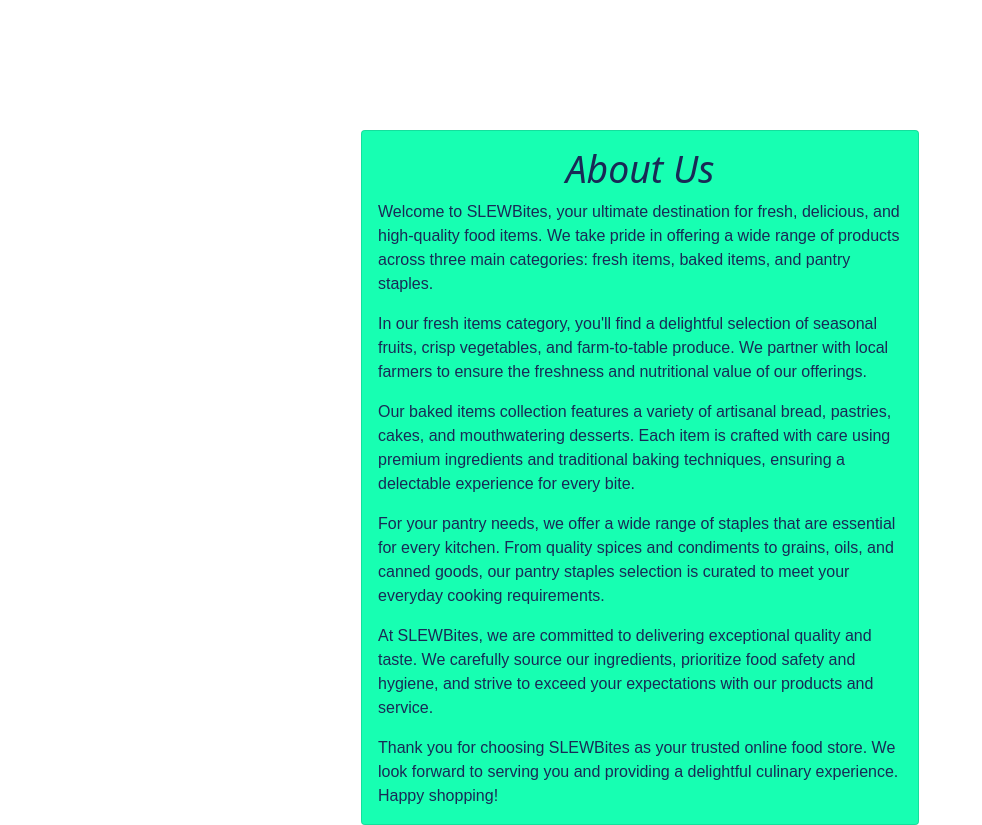
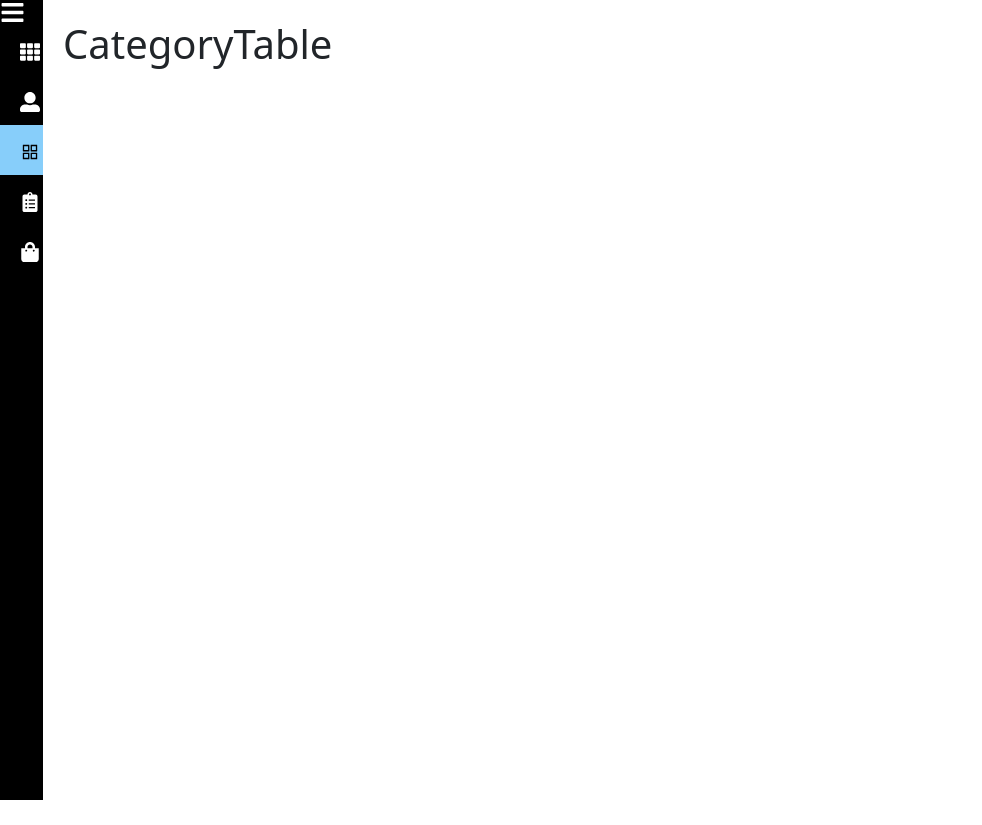
Before and after one commit to Laiba-2811/SLEWBites, a React (Create React App) app: page /category in a window 1280 px wide. Shown: the whole page, without its empty margins (0-982 px from the left). After the commit the page ends 800 px from the top, so only its background shows below. Built offline with nearby package versions, Linux system fonts and the light colour scheme.

Commit message:
Sidebar
done

```diff
--- a/package.json
+++ b/package.json
@@ -3,13 +3,18 @@
   "version": "0.1.0",
   "private": true,
   "dependencies": {
+    "@react-icons/all-files": "^4.1.0",
     "@testing-library/jest-dom": "^5.16.5",
     "@testing-library/react": "^13.4.0",
     "@testing-library/user-event": "^13.5.0",
     "bootstrap": "^5.1.3",
+    "bootstrap-icons": "^1.10.5",
+    "cdbreact": "^1.5.16",
     "react": "^18.2.0",
     "react-bootstrap": "^2.7.4",
     "react-dom": "^18.2.0",
+    "react-icons": "^4.8.0",
+    "react-router-dom": "^6.11.2",
     "react-scripts": "5.0.1",
     "web-vitals": "^2.1.4"
   },
--- a/src/App.css
+++ b/src/App.css
@@ -1,41 +1,56 @@
-/*
-h1{
 
-  color:#192A56;
-  font-family: Impact, Haettenschweiler, 'Arial Narrow Bold', sans-serif;
-  font-style: italic;
-  text-align: center;
-  margin-top:150px;
-  margin-bottom:20px;
+.container{
+ display: flex;
+ margin: 0;
+ padding: 0;
 }
-p{
-  color: rgb(13, 219, 150);
+main{
+  width:100%;
+  padding:20px;
+}
+.sidebar{
+  background: #000;
+  color: #fff;
+  height: 100vh;
+  width: 200px;
+  /* position: fixed; */
+  top: 0;
+  left: 0;
+
 
 }
-#background{
-  background-image: url('bgImage.jpg');
-  background-repeat: no-repeat;
-  background-size: 1000px 1000px;
+.top-selection{
+  display: flex;
+  align-items: center;
+  padding: 20px 15px;
 
-} */
-.card-title {
-  color: #192A56;
-  text-align: center;
-  font-style: italic;
-  font-size: 28pt;
 }
-.card-title:hover{
-  background-color:rgb(13, 219, 150);
+.logo{
+  font-size: 30px;
 }
-.card-text {
-  color: #192A56;
-  font-family:  sans-serif;
+.bars{
+  font-size:25px;
+  display: flex;
+  margin-left: 30px;
+}
+.link{
+  display:flex;color:#fff;
+  padding: 5px 15px;
+  gap:1;
+  transition: all 0.5s;
+
+}
+.link:hover{
+  background: lightskyblue;
+  color:#000;
+  transition: all 0.5s;
+}
+.active{
+  background: lightskyblue;
+  color:#000;
 }
 
-
-#card{
-  background-color: rgb(23, 255, 178);
-  width: 50%;
-  margin-top: 130px;
-  margin-left:25%;
+.icon, .link_text{
+    font-size: 20px;
+    margin: 5px;
 }
--- a/src/App.js
+++ b/src/App.js
@@ -1,16 +1,19 @@
 import React from 'react';
 import 'bootstrap/dist/css/bootstrap.min.css';
 import './App.css';
-import ShoppingCart from './Pages/ShoppingCart';
-import AboutUs from './Pages/AboutUs';
+// import ShoppingCart from './Pages/ShoppingCart';
+// import AboutUs from './Pages/AboutUs';
+import AdminPannel from './Components/AdminPanel';
 
 
 function App() {
   return (
     <>
     <div>
+    {/* <h1>SLEWBites</h1> */}
+      <AdminPannel />
       {/* <ShoppingCart></ShoppingCart> */}
-      <AboutUs></AboutUs>
+      {/* <AboutUs></AboutUs> */}
     </div>
     {/* <div> </div> */}
     </>
--- /dev/null
+++ b/src/Components/AdminPanel.js
@@ -0,0 +1,78 @@
+// import React, { useState } from 'react';
+// import Sidebar from './Sidebar';
+// import OrderTable from './OrderTable';
+// import UserTable from './UserTable';
+// import ProductTable from './ProductTable';
+// import CategoryTable from './CategoryTable';
+// import Container from 'react-bootstrap/Container';
+// import Row from 'react-bootstrap/Row';
+// import Col from 'react-bootstrap/Col';
+
+// const AdminPanel = () => {
+//   const [activeTab, setActiveTab] = useState('Order-List');
+
+//   const changeTab = (tab) => {
+//     setActiveTab(tab);
+//   };
+
+//   const renderContent = () => {
+//     switch (activeTab) {
+//       case 'Order-List':
+//         return <OrderTable />;
+//       case 'UserList':
+//         return <UserTable />;
+//       case 'ProductList':
+//         return <ProductTable />;
+//       case 'Category':
+//         return <CategoryTable />;
+//       default:
+//         return null;
+//     }
+//   };
+
+//   return (
+//     <div className="admin-panel">
+//       <h1>Admin Panel</h1>
+//       <Container fluid>
+//         <Row>
+//           <Col sm={3} className="sidebar-col">
+//             <Sidebar activeTab={activeTab} changeTab={changeTab} />
+//           </Col>
+//           <Col sm={9} className="content-col">
+//             <div className="content-container">{renderContent()}</div>
+//           </Col>
+//         </Row>
+//       </Container>
+//     </div>
+//   );
+// };
+
+// export default AdminPanel;
+import React from 'react';
+import { BrowserRouter, Route, Routes } from 'react-router-dom';
+import '../App.css';
+import Sidebar from './Sidebar';
+import Order from './OrderTable';
+import User from './UserTable';
+import ProductTable from './ProductTable';
+import CategoryTable from './CategoryTable';
+import DashBoard from './DashBoard';
+const AdminPannel = () => {
+  return(
+
+
+    <BrowserRouter>
+      <Sidebar>
+        <Routes>
+          <Route path ="/" element =  {<DashBoard/>}/>
+          <Route path ="/user" element =  {<User/>}/>
+          <Route path="/category"  element =  {<CategoryTable/>}/>
+          <Route path='/order'  element =  {<Order/>}/>
+          <Route path ='/products' element =  {<ProductTable/>}/>
+        </Routes>
+      </Sidebar>
+    </BrowserRouter>
+
+  );
+}
+export default  AdminPannel
--- /dev/null
+++ b/src/Components/CategoryTable.js
@@ -0,0 +1,36 @@
+// import React from 'react';
+
+// const CategoryTable = () => {
+//   return (
+//     <div>
+//       <h2>Category List</h2>
+//       <table>
+//         <thead>
+//           <tr>
+//             <th>Category Name</th>
+//           </tr>
+//         </thead>
+//         <tbody>
+//           <tr>
+//             <td>Fresh items</td>
+//           </tr>
+//           <tr>
+//             <td>Baked items</td>
+//           </tr>
+//           <tr>
+//             <td>Pantry staples</td>
+//           </tr>
+//           {/* Add more rows for categories */}
+//         </tbody>
+//       </table>
+//     </div>
+//   );
+// };
+
+// export default CategoryTable;
+const CategoryTable = () => {
+  return(
+    <h1>CategoryTable</h1>
+  )
+}
+export default CategoryTable
--- /dev/null
+++ b/src/Components/DashBoard.js
@@ -0,0 +1,4 @@
+const DashBoard = () => {
+    return(<h1> dashboard</h1>)
+}
+export default DashBoard
--- /dev/null
+++ b/src/Components/OrderTable.js
@@ -0,0 +1,43 @@
+// import React from 'react';
+// import Table from 'react-bootstrap/Table';
+
+// const OrderTable = () => {
+//   return (
+//     <div>
+//       <h2>Order List</h2>
+//       <Table striped bordered hover>
+//         <thead>
+//           <tr>
+//             <th>Order Name</th>
+//             <th>Price</th>
+//             <th>Quantity</th>
+//             <th>Order Status</th>
+//           </tr>
+//         </thead>
+//         <tbody>
+//           <tr>
+//             <td>Order 1</td>
+//             <td>$10.99</td>
+//             <td>2</td>
+//             <td>Processing</td>
+//           </tr>
+//           <tr>
+//             <td>Order 2</td>
+//             <td>$15.99</td>
+//             <td>1</td>
+//             <td>Shipped</td>
+//           </tr>
+//           {/* Add more rows for orders */}
+//         </tbody>
+//       </Table>
+//     </div>
+//   );
+// };
+
+// export default OrderTable;
+const Order = () => {
+  return(
+    <h1>OrderTabel</h1>
+  )
+}
+export default Order
--- /dev/null
+++ b/src/Components/ProductTable.js
@@ -0,0 +1,6 @@
+const ProductTable = () => {
+    return(
+        <h1>ProductTable</h1>
+    )
+}
+export default ProductTable
--- /dev/null
+++ b/src/Components/Sidebar.js
@@ -0,0 +1,112 @@
+// import React from 'react';
+// import { CDBSidebar, CDBSidebarContent, CDBSidebarMenu, CDBSidebarMenuItem } from 'cdbreact';
+
+// const Sidebar = ({ activeTab, changeTab }) => {
+//   return (
+//     <CDBSidebar textColor="#192A56" backgroundColor="rgb(23, 255, 178)">
+//       <CDBSidebarContent className="sidebar-content">
+//         <CDBSidebarMenu>
+//           <CDBSidebarMenuItem
+//             active={activeTab === 'Order-List'}
+//             onClick={() => changeTab('Order-List')}
+//             className="sidebar-menu-item"
+//           >
+//             Order-List
+//           </CDBSidebarMenuItem>
+//           <CDBSidebarMenuItem
+//             active={activeTab === 'UserList'}
+//             onClick={() => changeTab('UserList')}
+//             className="sidebar-menu-item"
+//           >
+//             UserList
+//           </CDBSidebarMenuItem>
+//           <CDBSidebarMenuItem
+//             active={activeTab === 'ProductList'}
+//             onClick={() => changeTab('ProductList')}
+//             className="sidebar-menu-item"
+//           >
+//             Product List
+//           </CDBSidebarMenuItem>
+//           <CDBSidebarMenuItem
+//             active={activeTab === 'Category'}
+//             onClick={() => changeTab('Category')}
+//             className="sidebar-menu-item"
+//           >
+//             Category
+//           </CDBSidebarMenuItem>
+//         </CDBSidebarMenu>
+//       </CDBSidebarContent>
+//     </CDBSidebar>
+//   );
+// };
+
+// export default Sidebar;
+import React, {useState} from "react";
+import { FaTh, FaBars , FaUserAlt, FaShoppingBag , FaClipboardList} from "react-icons/fa";
+import { AiOutlineAppstore } from "react-icons/ai"
+import { NavLink } from 'react-router-dom';
+
+
+const Sidebar = ({children}) => {
+  const[isOpen , setIsOpen]= useState(false);
+  const toggel = () => setIsOpen(!isOpen);
+  const menuItem = [
+    {
+      path:"/",
+      name:"DashBoard",
+      icon: <FaTh/>
+
+    },
+    {
+      path:"/user",
+      name:"Users",
+      icon: <FaUserAlt/>
+
+    },
+    {
+      path:"/category",
+      name:"Category",
+      icon: <AiOutlineAppstore />
+
+    },
+    {
+      path:"/order",
+      name:"Orders",
+      icon: <FaClipboardList />
+
+    },
+    {
+      path:"/products",
+      name:"Products",
+      icon: <FaShoppingBag />
+
+    },
+
+
+]
+  return(
+    <div className="container">
+        <div style={{width: isOpen ? "200px" : "43px" }}className="sidebar">
+           <div className="top_section">
+             <h1 style={{display: isOpen ? "block" : "none" }} className="logo">Admin</h1>
+             <div style={{marginLeft: isOpen? "50px" : "0px" }} className="bars">
+                <FaBars onClick={toggel}/>
+             </div>
+
+           </div>
+            {
+            menuItem.map((item, index) => (
+              <NavLink to={item.path} key={index} className="link" activeClassNam = "active">
+                <div className="icon">{item.icon}</div>
+                <div style={{display: isOpen ? "block" : "none" }} className="Link-text">{item.name}</div>
+
+              </NavLink>
+            ))
+          }
+        </div>
+        <main>{children}</main>
+    </div>
+)
+
+}
+export default Sidebar
--- /dev/null
+++ b/src/Components/UserTable.js
@@ -0,0 +1,47 @@
+// import React from 'react';
+
+// class UserTable extends React.Component {
+//   render() {
+//     return (
+//       <div>
+//         <h2>User List</h2>
+//         <table>
+//           <thead>
+//             <tr>
+//               <th>User Name</th>
+//               <th>E-mail</th>
+//               <th>Password</th>
+//               <th>Address</th>
+//               <th>Phone Number</th>
+//             </tr>
+//           </thead>
+//           <tbody>
+//             <tr>
+//               <td>User 1</td>
+//               <td>user1@example.com</td>
+//               <td>********</td>
+//               <td>123 Main St</td>
+//               <td>555-1234</td>
+//             </tr>
+//             <tr>
+//               <td>User 2</td>
+//               <td>user2@example.com</td>
+//               <td>********</td>
+//               <td>456 Elm St</td>
+//               <td>555-5678</td>
+//             </tr>
+//             {/* Add more rows for users */}
+//           </tbody>
+//         </table>
+//       </div>
+//     );
+//   }
+// }
+
+// export default UserTable;
+const User = () => {
+  return(
+    <h1> USER TABEL</h1>
+  )
+}
+export default User
--- a/src/Pages/AboutUs.js
+++ b/src/Pages/AboutUs.js
@@ -1,44 +1,44 @@
 
-import React from 'react';
-import 'bootstrap/dist/css/bootstrap.min.css';
-import { Card } from 'react-bootstrap';
+// import React from 'react';
+// import 'bootstrap/dist/css/bootstrap.min.css';
+// import { Card } from 'react-bootstrap';
 
 
-function AboutUs() {
-  return (
-    <div className="container mt-5">
-     {/* <Row>
-     <Col md={8}> */}
-            <Card id ="card">
-                <Card.Body>
-                <Card.Title>About Us</Card.Title>
-                <Card.Text>
-                Welcome to SLEWBites, your ultimate destination for fresh, delicious, and high-quality food items. We take pride in offering a wide range of products across three main categories: fresh items, baked items, and pantry staples.
-              </Card.Text>
-              <Card.Text>
-                In our fresh items category, you'll find a delightful selection of seasonal fruits, crisp vegetables, and farm-to-table produce. We partner with local farmers to ensure the freshness and nutritional value of our offerings.
-              </Card.Text>
-              <Card.Text>
-                Our baked items collection features a variety of artisanal bread, pastries, cakes, and mouthwatering desserts. Each item is crafted with care using premium ingredients and traditional baking techniques, ensuring a delectable experience for every bite.
-              </Card.Text>
-              <Card.Text>
-                For your pantry needs, we offer a wide range of staples that are essential for every kitchen. From quality spices and condiments to grains, oils, and canned goods, our pantry staples selection is curated to meet your everyday cooking requirements.
-              </Card.Text>
-              <Card.Text>
-                At SLEWBites, we are committed to delivering exceptional quality and taste. We carefully source our ingredients, prioritize food safety and hygiene, and strive to exceed your expectations with our products and service.
-              </Card.Text>
-              <Card.Text>
-                Thank you for choosing SLEWBites as your trusted online food store. We look forward to serving you and providing a delightful culinary experience. Happy shopping!
-              </Card.Text>
-                </Card.Body>
-            </Card>
-       {/* </Col> */}
-      {/* <Col md={4}>
-          <img src={bgImage} alt="About Us" className="img-fluid" />
-     </Col> */}
-     {/* </Row>  */}
-    </div>
-  );
-}
+// function AboutUs() {
+//   return (
+//     <div className="container mt-5">
+//      {/* <Row>
+//      <Col md={8}> */}
+//             <Card id ="card">
+//                 <Card.Body>
+//                 <Card.Title>About Us</Card.Title>
+//                 <Card.Text>
+//                 Welcome to SLEWBites, your ultimate destination for fresh, delicious, and high-quality food items. We take pride in offering a wide range of products across three main categories: fresh items, baked items, and pantry staples.
+//               </Card.Text>
+//               <Card.Text>
+//                 In our fresh items category, you'll find a delightful selection of seasonal fruits, crisp vegetables, and farm-to-table produce. We partner with local farmers to ensure the freshness and nutritional value of our offerings.
+//               </Card.Text>
+//               <Card.Text>
+//                 Our baked items collection features a variety of artisanal bread, pastries, cakes, and mouthwatering desserts. Each item is crafted with care using premium ingredients and traditional baking techniques, ensuring a delectable experience for every bite.
+//               </Card.Text>
+//               <Card.Text>
+//                 For your pantry needs, we offer a wide range of staples that are essential for every kitchen. From quality spices and condiments to grains, oils, and canned goods, our pantry staples selection is curated to meet your everyday cooking requirements.
+//               </Card.Text>
+//               <Card.Text>
+//                 At SLEWBites, we are committed to delivering exceptional quality and taste. We carefully source our ingredients, prioritize food safety and hygiene, and strive to exceed your expectations with our products and service.
+//               </Card.Text>
+//               <Card.Text>
+//                 Thank you for choosing SLEWBites as your trusted online food store. We look forward to serving you and providing a delightful culinary experience. Happy shopping!
+//               </Card.Text>
+//                 </Card.Body>
+//             </Card>
+//        {/* </Col> */}
+//       {/* <Col md={4}>
+//           <img src={bgImage} alt="About Us" className="img-fluid" />
+//      </Col> */}
+//      {/* </Row>  */}
+//     </div>
+//   );
+// }
 
-export default AboutUs;
+// export default AboutUs;
--- a/src/Pages/ShoppingCart.js
+++ b/src/Pages/ShoppingCart.js
@@ -1,75 +1,75 @@
-import React, { useState } from 'react';
-import { Container, Row, Col, Card, Button } from 'react-bootstrap';
-import item1 from './item1.jpg';
-import item2 from './item2.jpg';
-import item3 from './item3.jpg';
+// import React, { useState } from 'react';
+// import { Container, Row, Col, Card, Button } from 'react-bootstrap';
+// import item1 from './item1.jpg';
+// import item2 from './item2.jpg';
+// import item3 from './item3.jpg';
 
-const ShoppingCart = () => {
-  const [cartItems, setCartItems] = useState([]);
-  const [totalPrice, setTotalPrice] = useState(0);
+// const ShoppingCart = () => {
+//   const [cartItems, setCartItems] = useState([]);
+//   const [totalPrice, setTotalPrice] = useState(0);
 
-  const addToCart = (item) => {
-    setCartItems([...cartItems, item]);
-    setTotalPrice(totalPrice + item.price);
-  };
+//   const addToCart = (item) => {
+//     setCartItems([...cartItems, item]);
+//     setTotalPrice(totalPrice + item.price);
+//   };
 
-  return (
-    <Container>
-      <h1>Shopping Cart</h1>
-      <Row>
-        <Col md={4}>
-          <Card>
-            <Card.Img variant="top" src={item1} />
-            <Card.Body>
-              <Card.Title>Fresh Items</Card.Title>
-              <Card.Text>Price: $10</Card.Text>
-              <Button variant="success" onClick={() => addToCart({ id: 1, name: 'Item 1', price: 10 })}>
-                Add to Cart
-              </Button>
-            </Card.Body>
-          </Card>
-        </Col>
-        <Col md={4}>
-          <Card>
-            <Card.Img variant="top" src={item2} />
-            <Card.Body>
-              <Card.Title>Baked Items</Card.Title>
-              <Card.Text>Price: $15</Card.Text>
-              <Button variant="success" onClick={() => addToCart({ id: 2, name: 'Item 2', price: 15 })}>
-                Add to Cart
-              </Button>
-            </Card.Body>
-          </Card>
-        </Col>
-        <Col md={4}>
-          <Card>
-            <Card.Img variant="top" src={item3} />
-            <Card.Body>
-              <Card.Title>Pantry Staples</Card.Title>
-              <Card.Text>Price: $20</Card.Text>
-              <Button variant="success" onClick={() => addToCart({ id: 3, name: 'Item 3', price: 20 })}>
-                Add to Cart
-              </Button>
-            </Card.Body>
-          </Card>
-        </Col>
-      </Row>
-      <h2>Shopping Cart</h2>
-      {cartItems.length > 0 ? (
-        <div>
-          {cartItems.map((item) => (
-            <div key={item.id}>
-              <p>{item.name} - ${item.price}</p>
-            </div>
-          ))}
-          <p>Total Price: ${totalPrice}</p>
-          <Button variant="primary">Proceed to Checkout</Button>
-        </div>
-      ) : (
-        <p>No items in the cart.</p>
-      )}
-    </Container>
-  );
-};
+//   return (
+//     <Container>
+//       <h1>Shopping Cart</h1>
+//       <Row>
+//         <Col md={4}>
+//           <Card>
+//             <Card.Img variant="top" src={item1} />
+//             <Card.Body>
+//               <Card.Title>Fresh Items</Card.Title>
+//               <Card.Text>Price: $10</Card.Text>
+//               <Button variant="success" onClick={() => addToCart({ id: 1, name: 'Item 1', price: 10 })}>
+//                 Add to Cart
+//               </Button>
+//             </Card.Body>
+//           </Card>
+//         </Col>
+//         <Col md={4}>
+//           <Card>
+//             <Card.Img variant="top" src={item2} />
+//             <Card.Body>
+//               <Card.Title>Baked Items</Card.Title>
+//               <Card.Text>Price: $15</Card.Text>
+//               <Button variant="success" onClick={() => addToCart({ id: 2, name: 'Item 2', price: 15 })}>
+//                 Add to Cart
+//               </Button>
+//             </Card.Body>
+//           </Card>
+//         </Col>
+//         <Col md={4}>
+//           <Card>
+//             <Card.Img variant="top" src={item3} />
+//             <Card.Body>
+//               <Card.Title>Pantry Staples</Card.Title>
+//               <Card.Text>Price: $20</Card.Text>
+//               <Button variant="success" onClick={() => addToCart({ id: 3, name: 'Item 3', price: 20 })}>
+//                 Add to Cart
+//               </Button>
+//             </Card.Body>
+//           </Card>
+//         </Col>
+//       </Row>
+//       <h2>Shopping Cart</h2>
+//       {cartItems.length > 0 ? (
+//         <div>
+//           {cartItems.map((item) => (
+//             <div key={item.id}>
+//               <p>{item.name} - ${item.price}</p>
+//             </div>
+//           ))}
+//           <p>Total Price: ${totalPrice}</p>
+//           <Button variant="primary">Proceed to Checkout</Button>
+//         </div>
+//       ) : (
+//         <p>No items in the cart.</p>
+//       )}
+//     </Container>
+//   );
+// };
 
-export default ShoppingCart;
+// export default ShoppingCart;
```
Also changed, not shown: 1 other file (tests, documents, lock files or other folders).
